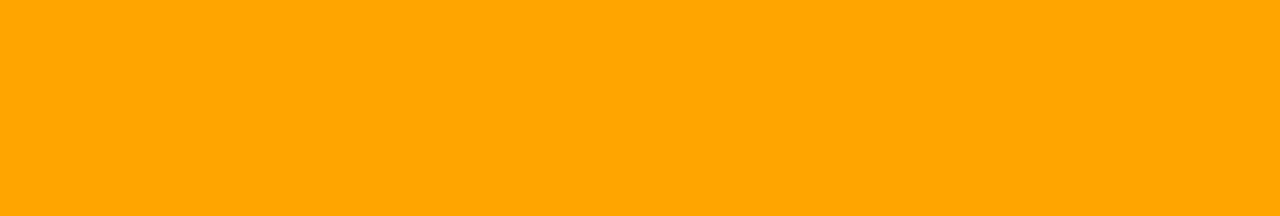
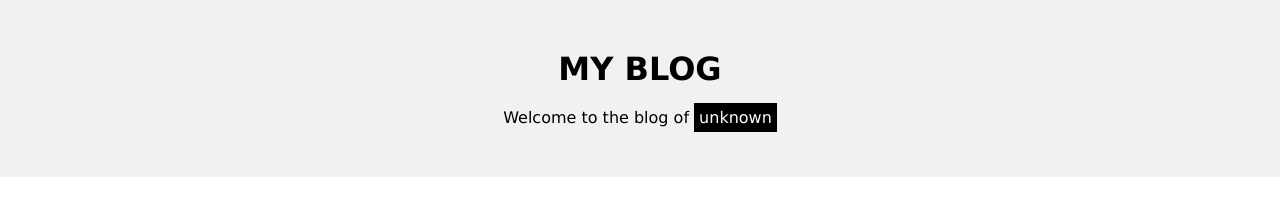
Before and after one commit to mosharofhossain1/Blog-Template, a plain HTML site: page index.html in a window 1280 px wide. Drawn offline with Linux system fonts and the light colour scheme.

Commit message:
header section done and main section start

```diff
--- a/assets/css/responsive.css
+++ b/assets/css/responsive.css
@@ -1,6 +1,16 @@
-@media screen and (min-width: 700px) {
-    body{
-        background-color: orange;
+@media screen and (max-width : 576px) {
+    .headerInfoContainer{
+        max-width: 500px;
+        width: 100%;
+        margin: auto;
+        text-align: center;
     }
-
 }
+@media screen and (min-width : 576px) {
+    .headerInfoContainer{
+        max-width: 500px;
+        width: 100%;
+        margin: auto;
+        text-align: center;
+    }
+}
--- a/assets/css/style.css
+++ b/assets/css/style.css
@@ -14,5 +14,25 @@ a, span,li{
     width: 100%;
     margin: 0 auto;
 }
+body{
+    font-family: Verdana, Geneva, Tahoma, sans-serif;
+}
 
 /* Default css style end */
+
+/* Header section css start */
+header{
+    background-color: #f1f1f1;
+    padding: 50px 0px;
+}
+.headerDesc{
+    font-size: 16px;
+    font-weight: normal;
+    margin-top: 20px;
+}
+.headerDesc .unknownDesign{
+    background-color: black;
+    color: white;
+    padding: 5px;
+}
+/* Header section css end */
--- a/index.html
+++ b/index.html
@@ -6,12 +6,30 @@
     <meta name="viewport" content="width=device-width, initial-scale=1.0">
     <title>Blog Template</title>
     <!-- Main CSS CDN -->
+    <link rel="shortcut icon" href="./assets/img/fav.png" type="image/x-icon">
     <link rel="stylesheet" href="./assets/css/style.css">
     <link rel="stylesheet" href="./assets/css/responsive.css">
 </head>
 
 <body>
 
+    <!-- Header section Start -->
+    <header>
+        <div class="container">
+            <div class="headerInfoContainer">
+                <h1 class="headerTitle">MY BLOG
+                </h1>
+                <p class="headerDesc">Welcome to the blog of <span class="unknownDesign">unknown</span></p>
+            </div>
+        </div>
+    </header>
+    <!-- Header section end -->
+
+    <!-- Main Section Start -->
+    <main>
+
+    </main>
+    <!-- Main Section end  -->
 
 </body>
 
```
Also changed, not shown: assets/img/fav.png (added).
